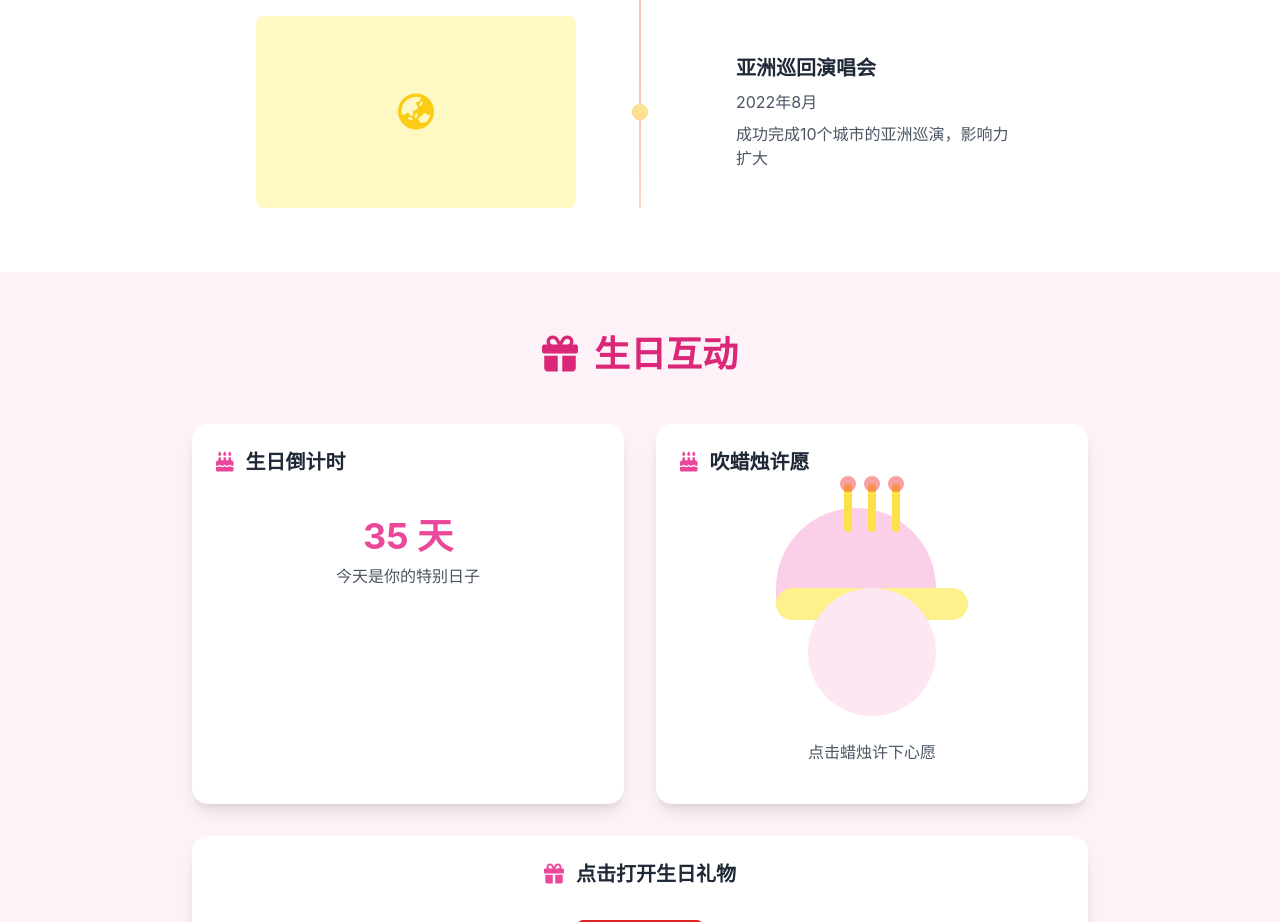
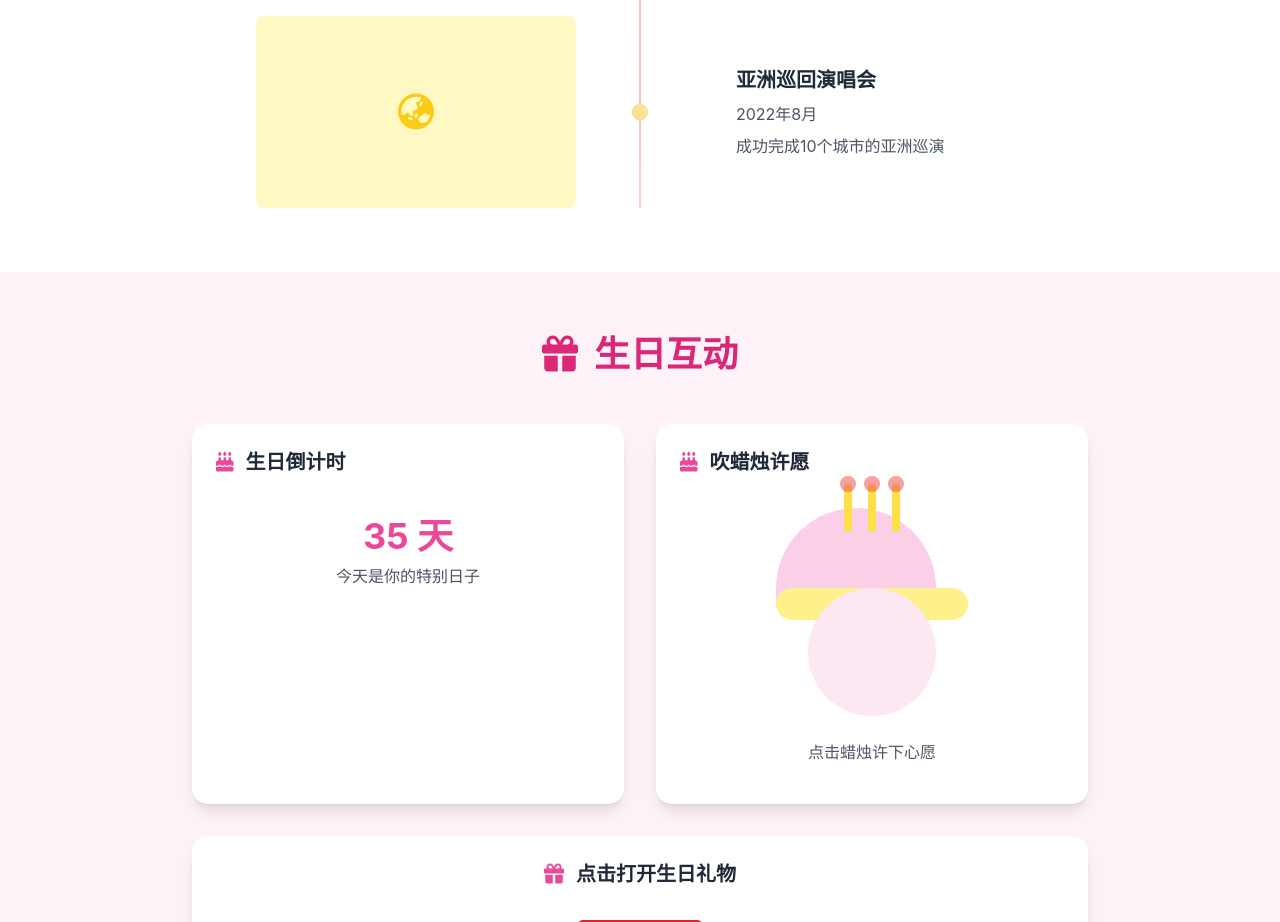
Before and after one commit to 1103753960wjm-creator/zic, a plain HTML site: page 歌手庆生网站(弹幕修复版)-2b44213479.html in a window 1280 px wide. Shown: the part 2660-3582 px from the top of the page. Drawn offline with nearby package versions, Linux system fonts and the light colour scheme.

Commit message:
index.html

```diff
--- a/歌手庆生网站(弹幕修复版)-2b44213479.html
+++ b/歌手庆生网站(弹幕修复版)-2b44213479.html
@@ -323,7 +323,7 @@
                         <div class="w-5/12 pl-8">
                             <h3 class="text-xl font-bold text-gray-800 mb-2">亚洲巡回演唱会</h3>
                             <p class="text-gray-600">2022年8月</p>
-                            <p class="text-gray-600 mt-2">成功完成10个城市的亚洲巡演，影响力扩大</p>
+                            <p class="text-gray-600 mt-2">成功完成10个城市的亚洲巡演</p>
                         </div>
                     </div>
                 </div>
```
